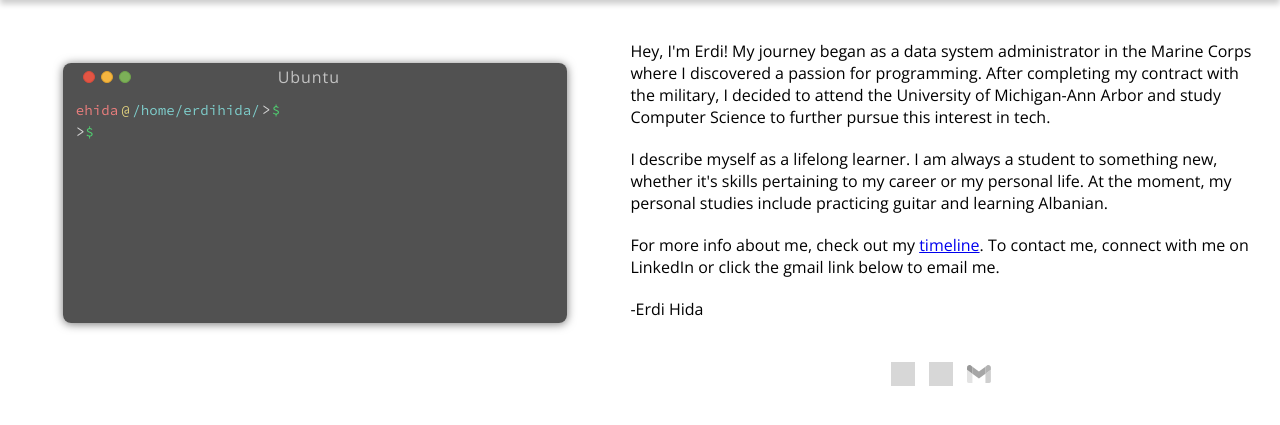
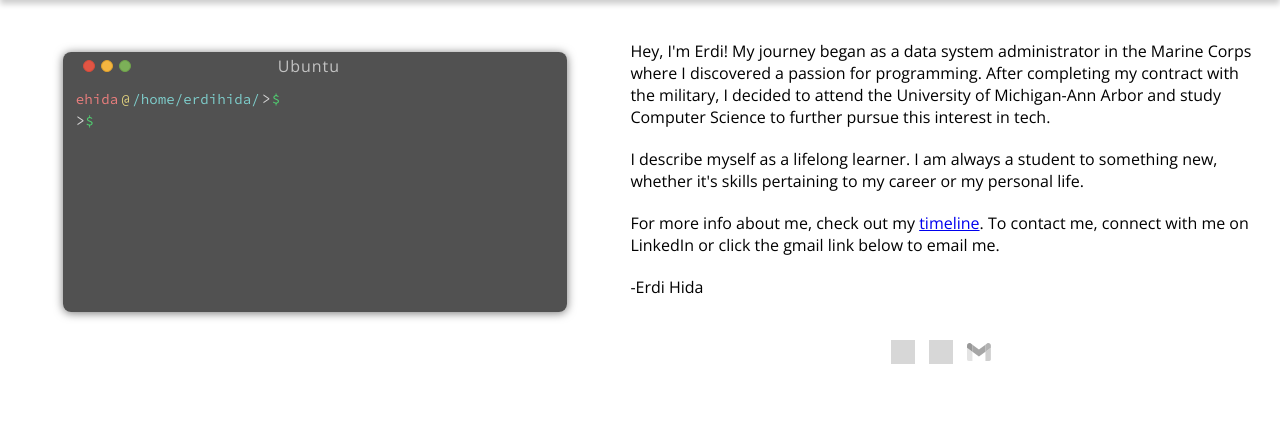
Before and after one commit to Erdi-H/portfolio, a Flask app: page / in a window 1280 px wide. Shown: the part 48-473 px from the top of the page. Run offline with Flask 2, Linux system fonts and the light colour scheme; some libraries are stand-ins or nearby versions; grey boxes are pictures that could not be loaded.

Commit message:
info updates

```diff
--- a/static/js/home.js
+++ b/static/js/home.js
@@ -2,11 +2,11 @@
   $(".typed").typed({
     strings: [
       "stat erdihida<br/>" +
-      /*"><span class='caret'>$</span> job: <br/> ^100" +*/
+      "><span class='caret'>$</span> job: software engineer intern<br/> ^100" +
       "><span class='caret'>$</span> programming: C++, C#, Python, Javascript, Java<br/> ^300" +
-      "><span class='caret'>$</span> web & database: HTML, CSS, SQL, REST API, Jinja<br/> ^300" +
-      "><span class='caret'>$</span> frameworks: Python Flask, React.js, Vue.js, Bootstrap<br/> ^300" +
-      "><span class='caret'>$</span> tools: Git, AWS(EC2), VSCode, Visual Studio<br/> ^300" +
+      "><span class='caret'>$</span> web and database: HTML, CSS, SQL, REST API, MongoDB<br/> ^300" +
+      "><span class='caret'>$</span> frameworks: Python Flask, React.js, Vue.js, Angular, Bootstrap<br/> ^300" +
+      "><span class='caret'>$</span> tools: Git, AWS, Docker, VSCode, Visual Studio<br/> ^300" +
       "><span class='caret'>$</span> certifications: CompTIA Security+, CompTIA Network+<br/> ^300" +
       "><span class='caret'>$</span> hobbies: reading, lifting weights, movies, cooking<br/> ^300"
     ],
--- a/templates/home.html
+++ b/templates/home.html
@@ -45,8 +45,7 @@
             </p>
 
             <p class="text-content">I describe myself as a lifelong learner. I am always a student to something new,
-                whether it's skills pertaining to my career or my personal life. At the moment, my personal studies
-                include practicing guitar and learning Albanian.
+                whether it's skills pertaining to my career or my personal life.
             </p>
 
             <p class="text-content">For more info about me, check out my <a href="timeline">timeline</a>. To contact me,
```
